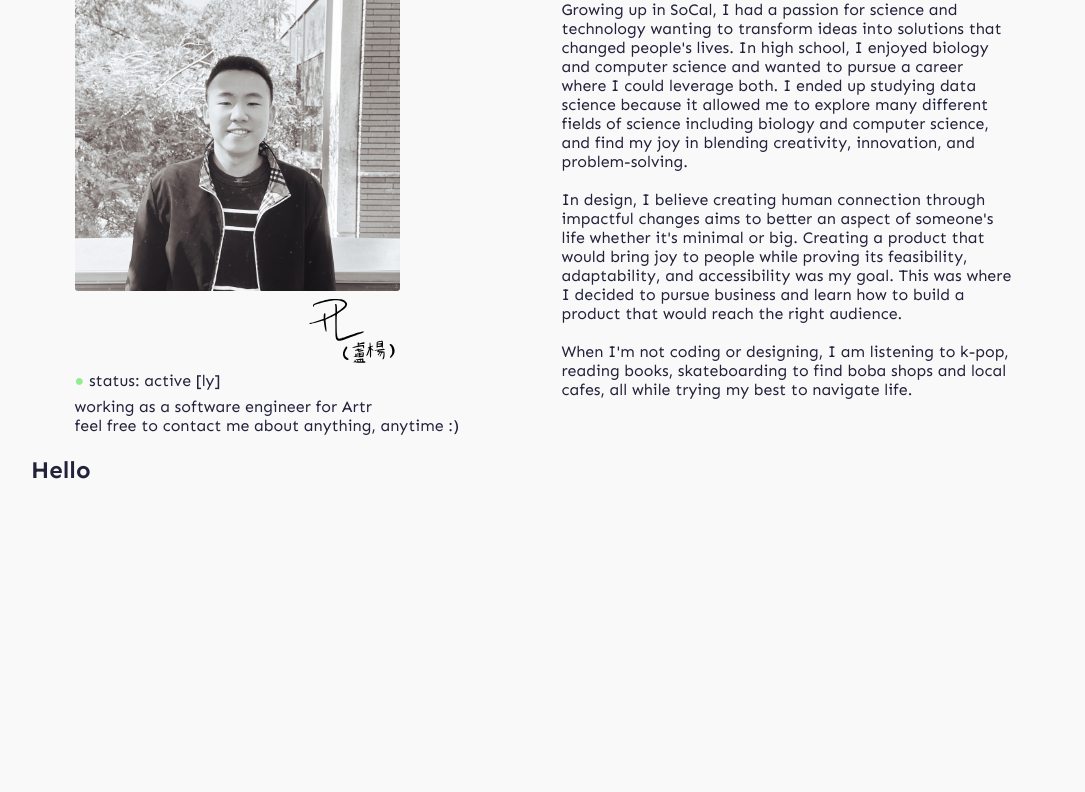
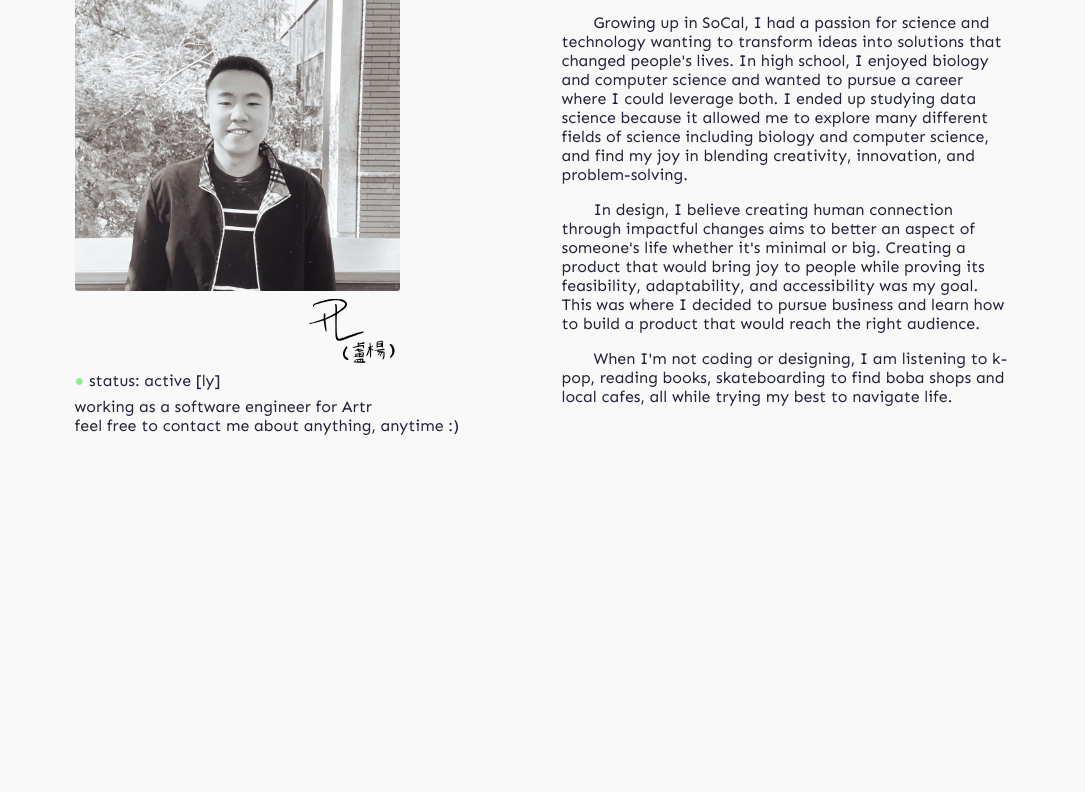
Before and after one commit to py1u/portfolio, a plain HTML site: page docs/about.html in a window 1280 px wide. Shown: the part 302-1094 px from the top of the page, without its empty margins (97-1182 px from the left). Drawn offline with Linux system fonts and the light colour scheme.

Commit message:
update about content format with text indentation

```diff
--- a/docs/about.html
+++ b/docs/about.html
@@ -42,33 +42,39 @@
           </div>
         </div>
         <div id="about-story">
+          <p style="text-indent: 2em">
             Hey! My name is Peter and I currently study at the University of
             California, Riverside majoring in Data Science & Business.
-          <br /><br />
+          </p>
+
+          <p style="text-indent: 2em">
             Growing up in SoCal, I had a passion for science and technology
-          wanting to transform ideas into solutions that changed people's lives.
-          In high school, I enjoyed biology and computer science and wanted to
-          pursue a career where I could leverage both. I ended up studying data
-          science because it allowed me to explore many different fields of
-          science including biology and computer science, and find my joy in
-          blending creativity, innovation, and problem-solving.
-          <br /><br />
+            wanting to transform ideas into solutions that changed people's
+            lives. In high school, I enjoyed biology and computer science and
+            wanted to pursue a career where I could leverage both. I ended up
+            studying data science because it allowed me to explore many
+            different fields of science including biology and computer science,
+            and find my joy in blending creativity, innovation, and
+            problem-solving.
+          </p>
+          <p style="text-indent: 2em">
             In design, I believe creating human connection through impactful
             changes aims to better an aspect of someone's life whether it's
             minimal or big. Creating a product that would bring joy to people
-          while proving its feasibility, adaptability, and accessibility was my
-          goal. This was where I decided to pursue business and learn how to
-          build a product that would reach the right audience.
-          <br /><br />
+            while proving its feasibility, adaptability, and accessibility was
+            my goal. This was where I decided to pursue business and learn how
+            to build a product that would reach the right audience.
+          </p>
+          <p style="text-indent: 2em">
             When I'm not coding or designing, I am listening to k-pop, reading
             books, skateboarding to find boba shops and local cafes, all while
             trying my best to navigate life.
-          <br /><br />
+          </p>
         </div>
       </div>
 
       <section class="card-wall">
-        <h2>Hello</h2>
+        <h2></h2>
       </section>
     </main>
 
```
Lines whose indentation alone changed are shown as unchanged.
